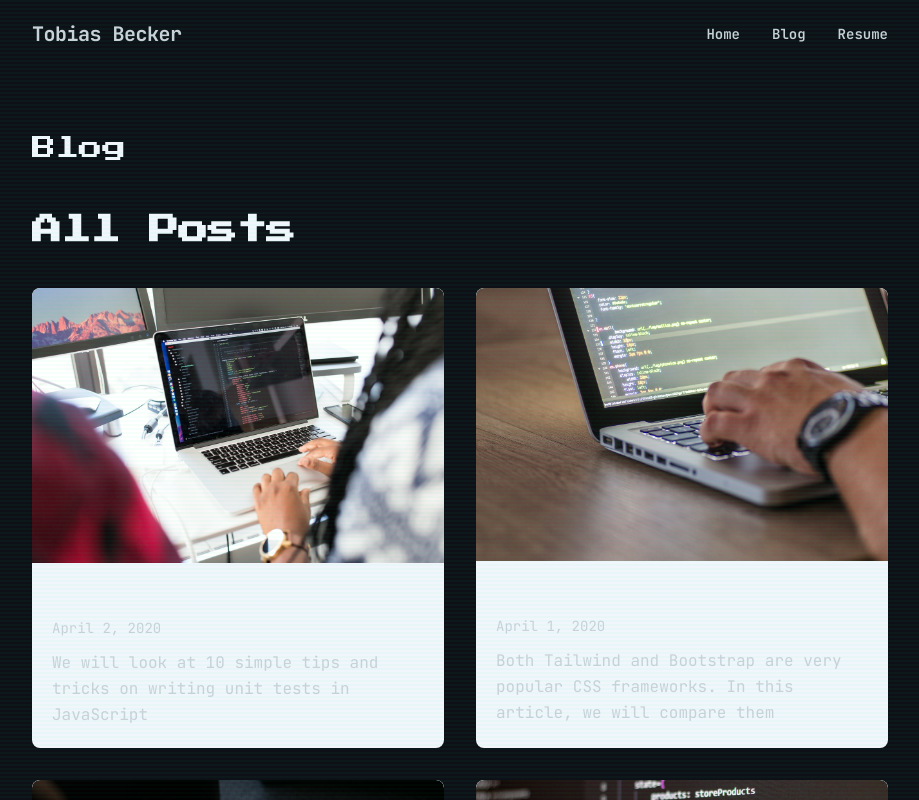
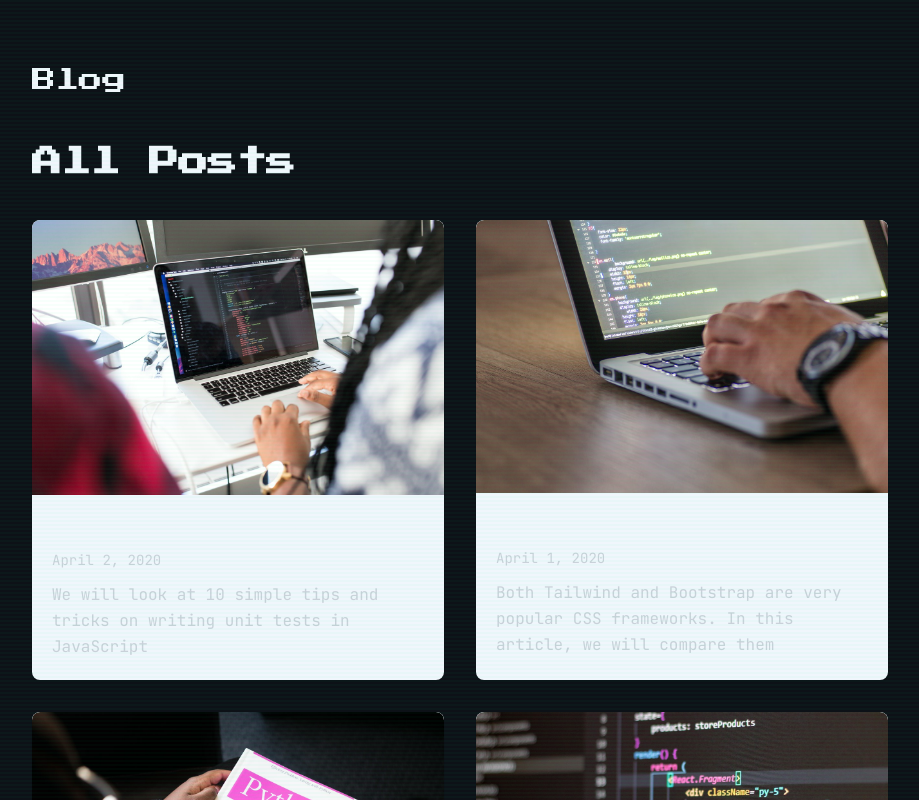
Before and after one commit to tobeck/tsbo, a Next.js app: page /blog in a window 1280 px wide. Shown: the top 800 px of the page, without its empty margins (180-1099 px from the left). Built offline with nearby package versions, Linux system fonts and the light colour scheme.

Commit message:
Replace navbar with floating dot navigation
Remove traditional navbar in favor of fixed dot nav on right side with
IntersectionObserver for active section tracking. Update layout to
accept showDotNav prop. Update meta theme-color to midnight.

```diff
--- /dev/null
+++ b/components/dot-nav.js
@@ -0,0 +1,57 @@
+import { useState, useEffect } from 'react'
+
+const sections = [
+  { id: 'hero', label: 'Home' },
+  { id: 'experience', label: 'Experience' },
+  { id: 'blog', label: 'Blog' },
+  { id: 'contact', label: 'Contact' },
+]
+
+export default function DotNav() {
+  const [active, setActive] = useState('hero')
+  const [hovered, setHovered] = useState(null)
+
+  useEffect(() => {
+    const observers = []
+    sections.forEach(({ id }) => {
+      const el = document.getElementById(id)
+      if (!el) return
+      const observer = new IntersectionObserver(
+        ([entry]) => {
+          if (entry.isIntersecting) {
+            setActive(id)
+          }
+        },
+        { threshold: 0.3 }
+      )
+      observer.observe(el)
+      observers.push(observer)
+    })
+    return () => observers.forEach((o) => o.disconnect())
+  }, [])
+
+  return (
+    <nav className="hidden md:flex fixed right-6 top-1/2 -translate-y-1/2 flex-col gap-4 z-50">
+      {sections.map(({ id, label }) => (
+        <div key={id} className="relative flex items-center justify-end">
+          {hovered === id && (
+            <span className="absolute right-6 bg-terminal border border-phosphor text-phosphor font-mono text-xs px-2 py-1 whitespace-nowrap">
+              {label}
+            </span>
+          )}
+          <a
+            href={`#${id}`}
+            onMouseEnter={() => setHovered(id)}
+            onMouseLeave={() => setHovered(null)}
+            className={`block w-3 h-3 rounded-full border-2 transition-all duration-200 ${
+              active === id
+                ? 'bg-phosphor border-phosphor shadow-glow-green'
+                : 'border-ghost hover:border-phosphor'
+            }`}
+            aria-label={label}
+          />
+        </div>
+      ))}
+    </nav>
+  )
+}
--- a/components/layout.js
+++ b/components/layout.js
@@ -1,17 +1,14 @@
 import Footer from './footer'
-import Navbar from './navbar'
 import Meta from './meta'
-import Container from './container'
+import DotNav from './dot-nav'
 
-export default function Layout({ children }) {
+export default function Layout({ children, showDotNav }) {
   return (
     <>
       <Meta />
-      <div className="min-h-screen flex flex-col">
-        <Container>
-          <Navbar />
-        </Container>
-        <main className="flex-grow">
+      <div className="min-h-screen bg-midnight">
+        {showDotNav && <DotNav />}
+        <main>
           {children}
         </main>
         <Footer />
--- a/components/meta.js
+++ b/components/meta.js
@@ -4,7 +4,7 @@ export default function Meta() {
   return (
     <Head>
       <link rel="icon" type="image/svg+xml" href="/favicon.svg" />
-      <meta name="theme-color" content="#251605" />
+      <meta name="theme-color" content="#0D1117" />
       <link rel="alternate" type="application/rss+xml" href="/feed.xml" />
       <meta
         name="description"
--- a/components/navbar.js
+++ /dev/null
@@ -1,53 +0,0 @@
-import Link from 'next/link'
-import { useState } from 'react'
-import { faBars, faTimes } from '@fortawesome/free-solid-svg-icons'
-import { FontAwesomeIcon } from '@fortawesome/react-fontawesome'
-
-export default function Navbar() {
-  const [menuOpen, setMenuOpen] = useState(false)
-
-  const navLinks = [
-    { href: '/', label: 'Home' },
-    { href: '/blog', label: 'Blog' },
-    { href: '/#experiences', label: 'Resume' },
-  ]
-
-  return (
-    <nav className="flex items-center justify-between py-5">
-      <Link href="/" className="text-bistre font-bold text-xl tracking-tight hover:text-coral transition-colors">
-          Tobias Becker
-      </Link>
-      <ul className="hidden sm:flex items-center gap-8 text-sm font-semibold">
-        {navLinks.map(({ href, label }) => (
-          <li key={href}>
-            <Link href={href} className="text-bistre hover:text-coral transition-colors">{label}</Link>
-          </li>
-        ))}
-      </ul>
-      <button
-        className="sm:hidden text-bistre"
-        onClick={() => setMenuOpen(!menuOpen)}
-        aria-label="Toggle menu"
-      >
-        <FontAwesomeIcon icon={menuOpen ? faTimes : faBars} size="lg" />
-      </button>
-      {menuOpen && (
-        <div className="absolute top-16 left-0 right-0 bg-white border-b border-ash z-50 sm:hidden">
-          <ul className="flex flex-col items-center gap-4 py-6 text-sm font-semibold">
-            {navLinks.map(({ href, label }) => (
-              <li key={href}>
-                <Link
-                    href={href}
-                    className="text-bistre hover:text-coral transition-colors"
-                    onClick={() => setMenuOpen(false)}
-                >
-                    {label}
-                </Link>
-              </li>
-            ))}
-          </ul>
-        </div>
-      )}
-    </nav>
-  )
-}
```
